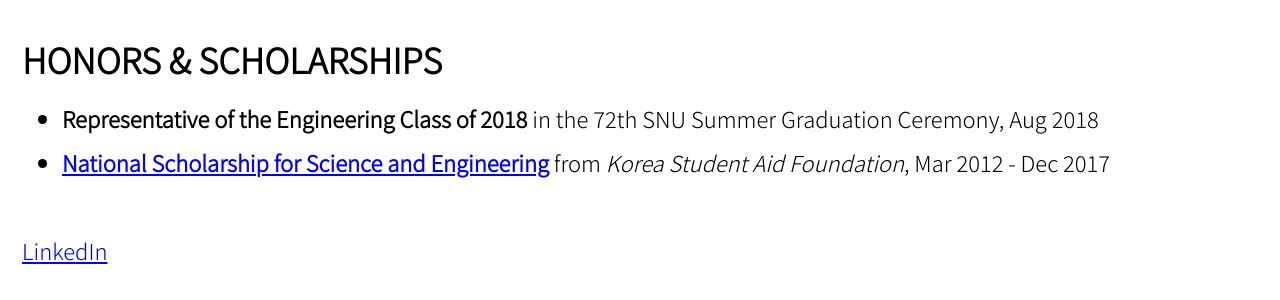
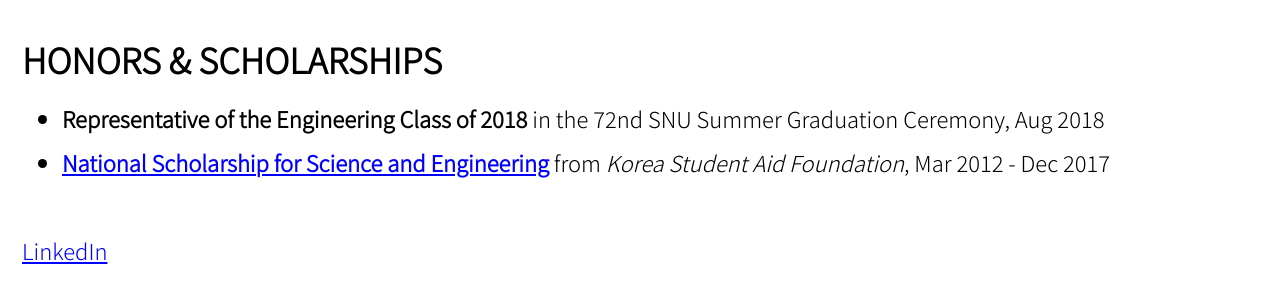
Before and after one commit to jun9303/jun9303.github.io, a Jekyll site: the page built from _pages/about.md, in a window 1280 px wide and 900 px high, scrolled down 2007 px. Shown: the part 382-682 px from the top of the window. Built offline with Jekyll 4.4.1, drawn with Linux system fonts in a browser that asks for light colours; cached includes are drawn as plain includes; nearby versions of some CDN libraries.

Commit message:
modified:   _pages/about.md

```diff
--- a/_pages/about.md
+++ b/_pages/about.md
@@ -70,7 +70,7 @@ feature_row:
 
 # HONORS & SCHOLARSHIPS
 
-- **Representative of the Engineering Class of 2018** in the 72th SNU Summer Graduation Ceremony, Aug 2018
+- **Representative of the Engineering Class of 2018** in the 72nd SNU Summer Graduation Ceremony, Aug 2018
 - **[National Scholarship for Science and Engineering](http://www.kosaf.go.kr/eng/jsp/aid/aid02_01_01.jsp?ttab1=0)** from *Korea Student Aid Foundation*, Mar 2012 - Dec 2017
 
 <br>
```
Also changed, not shown: 1 other file.
